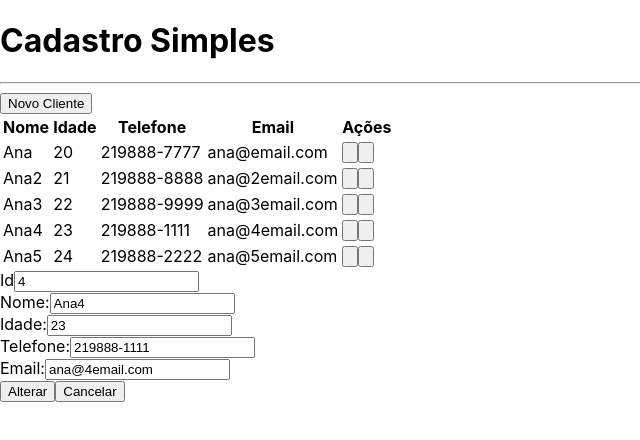
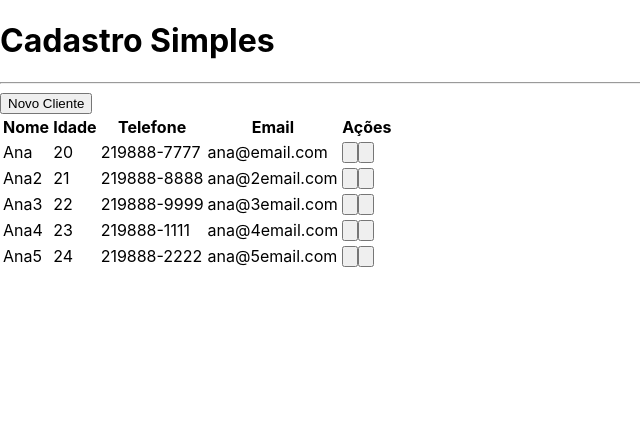
Before and after one commit to pedrofranq96/Cadastro-Simples, a Next.js app: page / in a window 1280 px wide. Shown: the top 440 px of the page, without its empty margins (0-640 px from the left). Built offline with nearby package versions, Linux system fonts and the light colour scheme.

Commit message:
Correção dos bugs relacionados a rota

```diff
--- a/src/components/Botao.tsx
+++ b/src/components/Botao.tsx
@@ -2,12 +2,13 @@
     cor?: 'green' | 'blue' | 'gray' | 'red'
     className?: string
     children: any
+    onClick?: () => void
 }
 
 export default function Botao(props: BotaoProps ){
     const cor = props.cor ?? 'gray'
     return (
-        <button className={`
+        <button  onClick={props.onClick} className={`
            bg-gradient-to-r from-${cor}-400 to-${cor}-700
            text-white px-4 py-2 rounded-md
            ${props.className}
--- a/src/components/Formulario.tsx
+++ b/src/components/Formulario.tsx
@@ -5,6 +5,8 @@
 
 interface ForumlarioProps{
     cliente: Cliente
+    clienteMudou?: (cliente: Cliente) => void
+    cancelado?: () => void
 }
 
 export default function Formulario(props: ForumlarioProps){
@@ -28,11 +30,11 @@
             <Input texto="Email:" tipo="email" valor={email} valorMudou={setEmail} className="mb-4"/>
 
             <div className="flex justify-end mt-7">
-                <Botao cor="blue" className="mr-2">
+                <Botao cor="blue" className="mr-2" onClick={() =>props.clienteMudou?.(new Cliente(nome, +idade, telefone, email, id))}>
                    {id ? 'Alterar' : 'Salvar'}
                 </Botao>
 
-                <Botao cor="red">
+                <Botao cor="red" onClick={props.cancelado}>
                     Cancelar
                 </Botao>
             </div>
--- a/src/pages/index.tsx
+++ b/src/pages/index.tsx
@@ -1,3 +1,4 @@
+import { useState } from "react";
 import Botao from "../components/Botao";
 import Formulario from "../components/Formulario";
 import Layout from "../components/Layout";
@@ -5,6 +6,8 @@
 import Cliente from "../core/Cliente";
 
 export default function Home() {
+  const [cliente,setCliente] = useState<Cliente>(Cliente.vazio())
+  const [visivel, setVisivel] = useState<'tabela' | 'form'>('tabela')
 
   const clientes = [
     new Cliente('Ana', 20,'219888-7777', 'ana@email.com','1'),
@@ -15,12 +18,24 @@
   ]
 
   function clienteSelecionado(cliente: Cliente){
-    console.log(cliente.nome)
+    setCliente(cliente)
+    setVisivel('form')
   }
 
   function clienteExcluido(cliente: Cliente){
     console.log(`excluindo ...${cliente.nome}`)
   }
+
+  function salvarCliente(cliente:Cliente){
+    console.log(cliente)
+    setVisivel('tabela')
+  }
+
+  function novoCliente(){
+    setCliente(Cliente.vazio())
+    setVisivel('form')
+  }
+
 
   return (
     <div className={`
@@ -29,11 +44,18 @@
       text-white
     `}>
       <Layout titulo="Cadastro Simples">
-        <div className="flex justify-end">
-          <Botao cor="green" className="mb-4">Novo Cliente</Botao>
-        </div>
-        <Tabela clientes={clientes} clienteSelecionado={clienteSelecionado} clienteExcluido={clienteExcluido}></Tabela>
-        <Formulario cliente={clientes[3]}></Formulario>
+      {visivel === 'tabela' ? (
+
+        <>
+          <div className="flex justify-end">
+            <Botao cor="green" className="mb-4" onClick={novoCliente}>Novo Cliente</Botao>
+          </div>
+          <Tabela clientes={clientes} clienteSelecionado={clienteSelecionado} clienteExcluido={clienteExcluido}></Tabela>
+        </>
+
+      ) : (
+        <Formulario clienteMudou={salvarCliente} cliente={cliente} cancelado={() =>setVisivel('tabela')}/>
+      )}
       </Layout>
     </div>
   )
```
